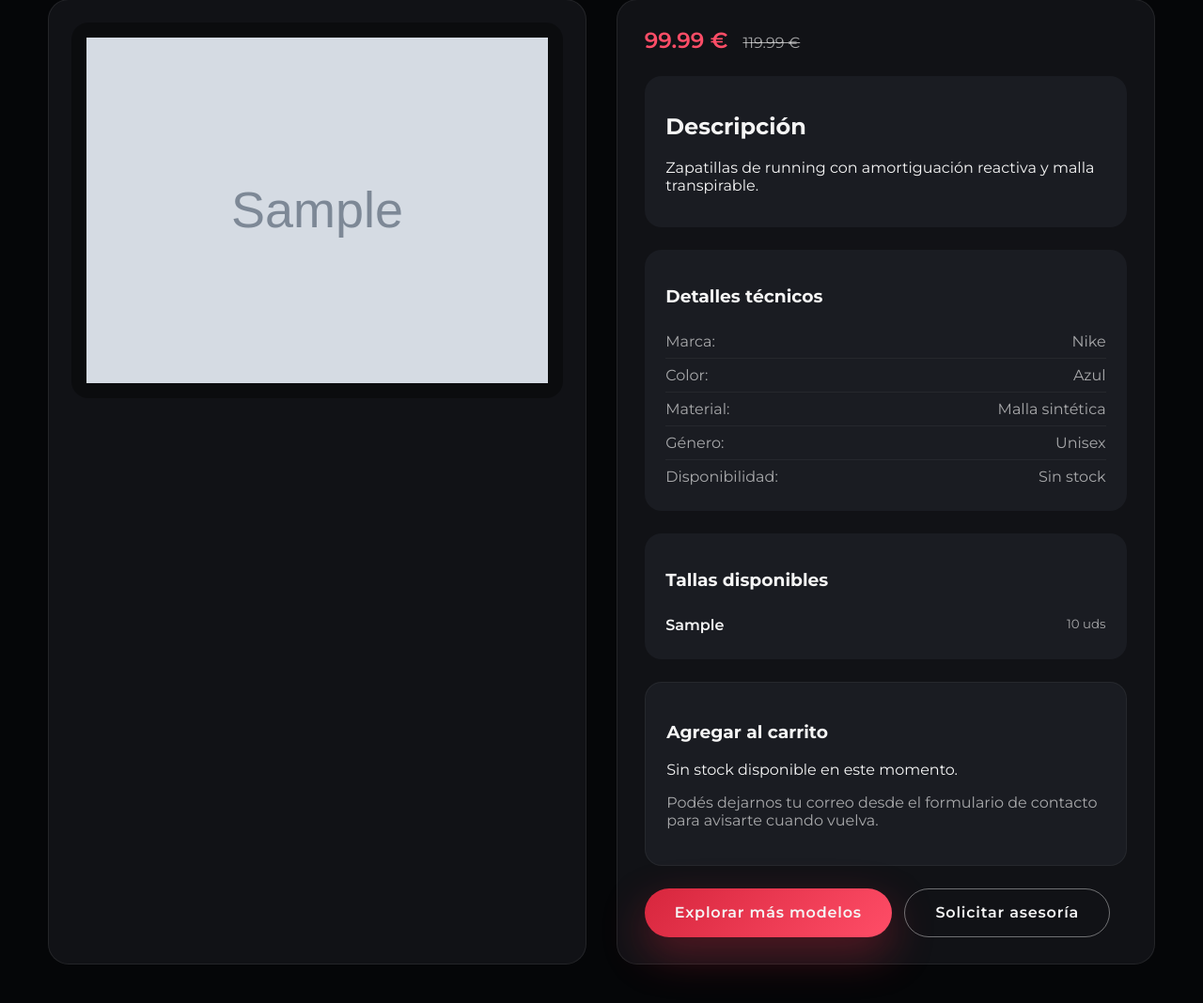
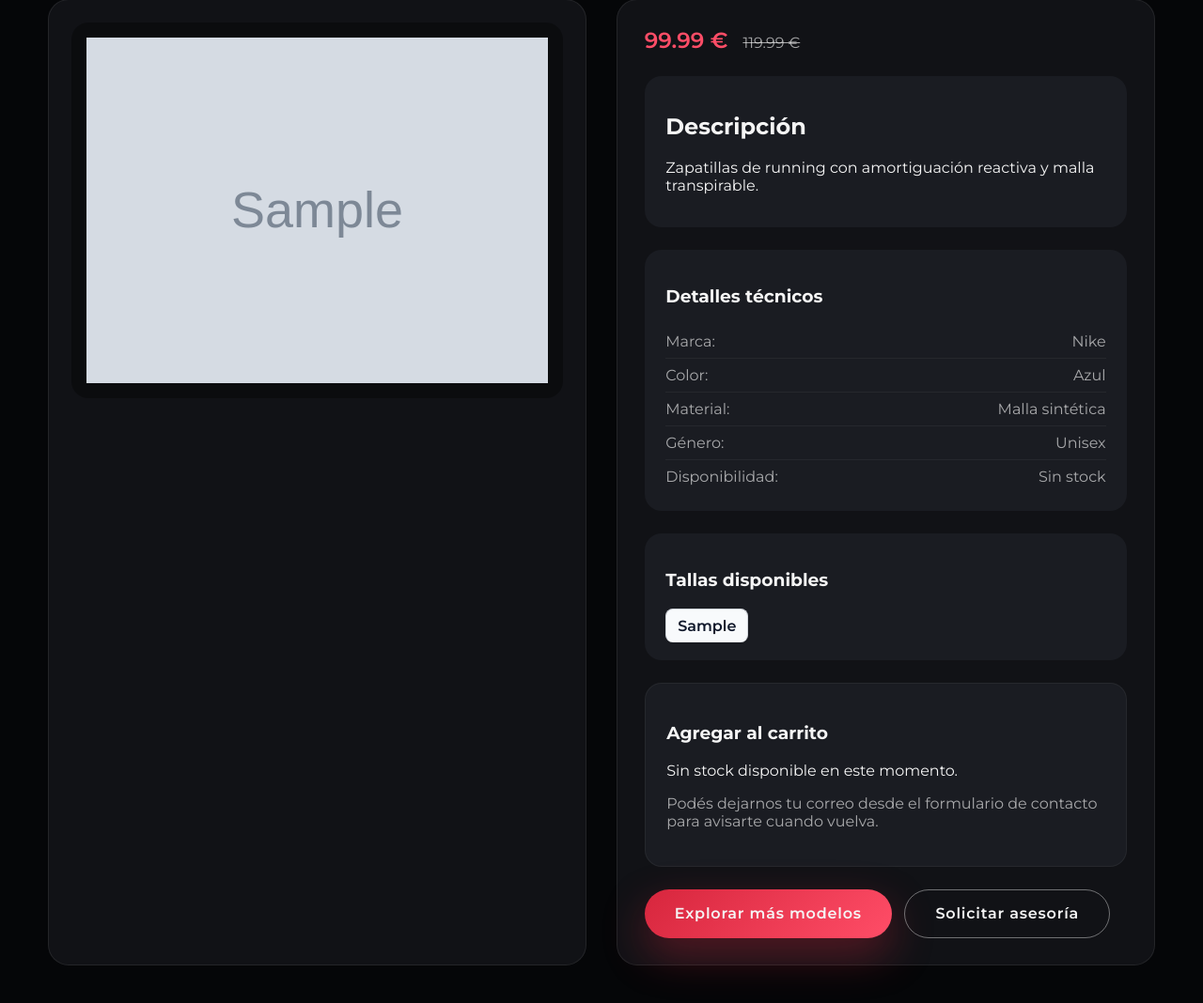
Before and after one commit to Urbano14/Tienda_Calzado, a Django app: page /productos/1/ in a window 1280 px wide. Shown: the part 656-1724 px from the top of the page at 94% size. Run offline with Django 5.2, Linux system fonts and the light colour scheme; data comes from the database, SQL or seed files in the repository; tables that the repository leaves empty hold one stand-in row (values such as "Sample post"); grey boxes marked "Sample" are stand-in pictures.

Commit message:
mejoras en la visualización de las tallas

```diff
--- a/productos/templates/productos/detalle_producto.html
+++ b/productos/templates/productos/detalle_producto.html
@@ -54,6 +54,27 @@
         }
         .modal-alert__close:hover {
             color: #fff;
+        }
+        .detalle__tallas ul {
+            display: flex;
+            gap: 10px;
+            flex-wrap: wrap;
+            padding: 0;
+            list-style: none;
+        }
+        .detalle__tallas li {
+            padding: 8px 12px;
+            border: 1px solid #d1d5db;
+            border-radius: 8px;
+            background: #f8fafc;
+            color: #111827;
+            font-weight: 600;
+            box-shadow: 0 1px 3px rgba(0, 0, 0, 0.08);
+            display: inline-block;
+        }
+        .detalle__tallas li span {
+            color: #0f172a !important;
+            opacity: 1;
         }
     </style>
 </head>
@@ -175,14 +196,11 @@
                     {% if tallas %}
                     <ul>
                         {% for talla in tallas %}
-                        <li>
-                            <span>{{ talla.talla }}</span>
-                            <small>{{ talla.stock }} uds</small>
-                        </li>
+                        <li><span>{{ talla.talla }}</span></li>
                         {% endfor %}
                     </ul>
                     {% else %}
-                    <p>No hay tallas asociadas actualmente.</p>
+                    <p>No hay tallas disponibles en este momento.</p>
                     {% endif %}
                 </article>
 
@@ -197,7 +215,7 @@
                                 <select id="talla" name="talla">
                                     <option value="">Cualquier talla</option>
                                     {% for talla in tallas %}
-                                    <option value="{{ talla.talla }}">{{ talla.talla }} ({{ talla.stock }} uds)</option>
+                                    <option value="{{ talla.talla }}">{{ talla.talla }}</option>
                                     {% endfor %}
                                 </select>
                             </div>
--- a/productos/views.py
+++ b/productos/views.py
@@ -341,10 +341,11 @@ def detalle_producto(request, pk):
     )
 
     imagen_principal = producto.imagen_destacada
+    tallas_disponibles = producto.tallas.filter(stock__gt=0).order_by("talla")
 
     context = {
         "producto": producto,
         "imagen_principal": imagen_principal,
-        "tallas": producto.tallas.all(),
+        "tallas": tallas_disponibles,
     }
     return render(request, "productos/detalle_producto.html", context)
```
